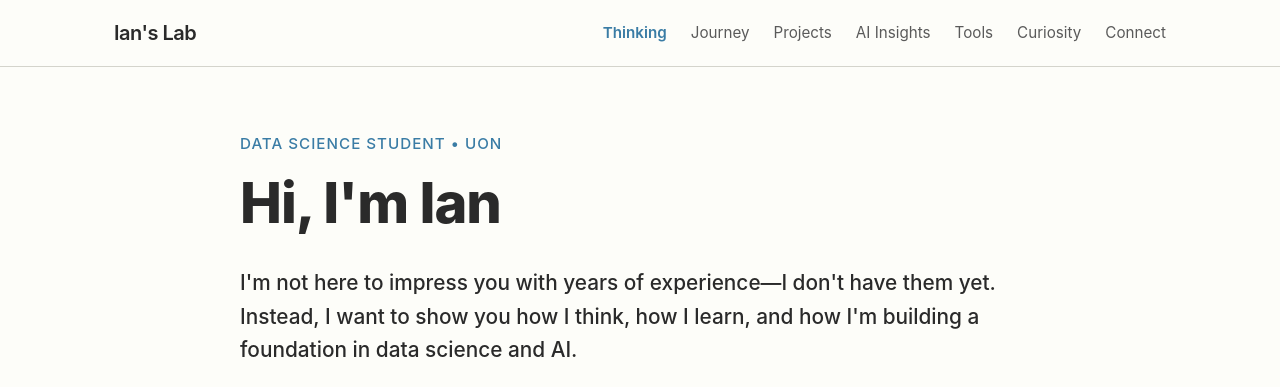
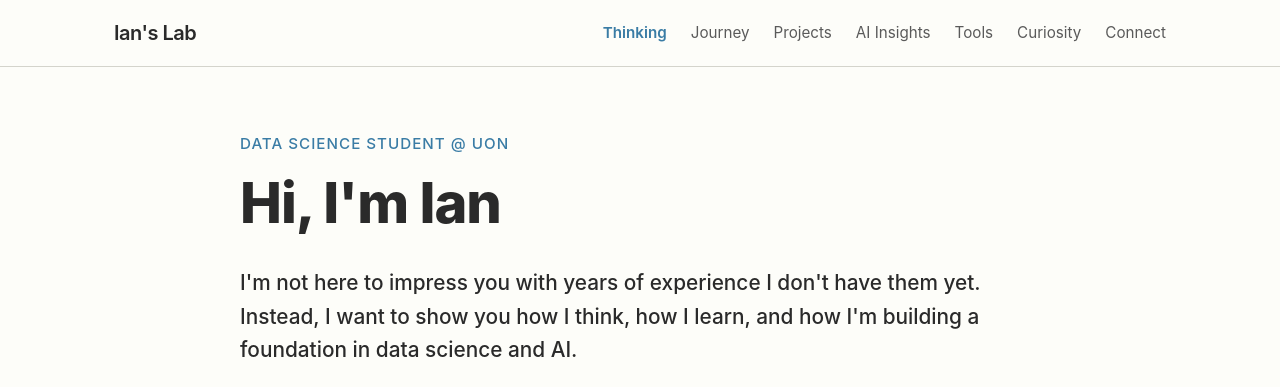
Before and after one commit to IAN-QHAMAU/my-Portfolio, a plain HTML site: page index.html in a window 1280 px wide. Shown: the top 387 px of the page. Drawn offline with Linux system fonts and the light colour scheme.

Commit message:
Update intro label and improve lead paragraph

```diff
--- a/index.html
+++ b/index.html
@@ -28,10 +28,10 @@
     <section id="intro" class="section intro-section">
         <div class="container">
             <div class="intro-content">
-                <p class="intro-label">Data Science Student • UON</p>
+                <p class="intro-label">Data Science Student @ UON</p>
                 <h1 class="intro-title">Hi, I'm Ian</h1>
                 <div class="intro-text">
-                    <p class="lead">I'm not here to impress you with years of experience—I don't have them yet. Instead, I want to show you how I think, how I learn, and how I'm building a foundation in data science and AI.</p>
+                    <p class="lead">I'm not here to impress you with years of experience I don't have them yet. Instead, I want to show you how I think, how I learn, and how I'm building a foundation in data science and AI.</p>
 
                     <p>This isn't a résumé. Think of it as a living lab notebook—a space where I document my learning process, reflect on challenges, and share the questions that keep me curious. First semester just wrapped, and I'm learning to think computationally, understand data structures, and grasp the fundamentals of AI.</p>
 
```
